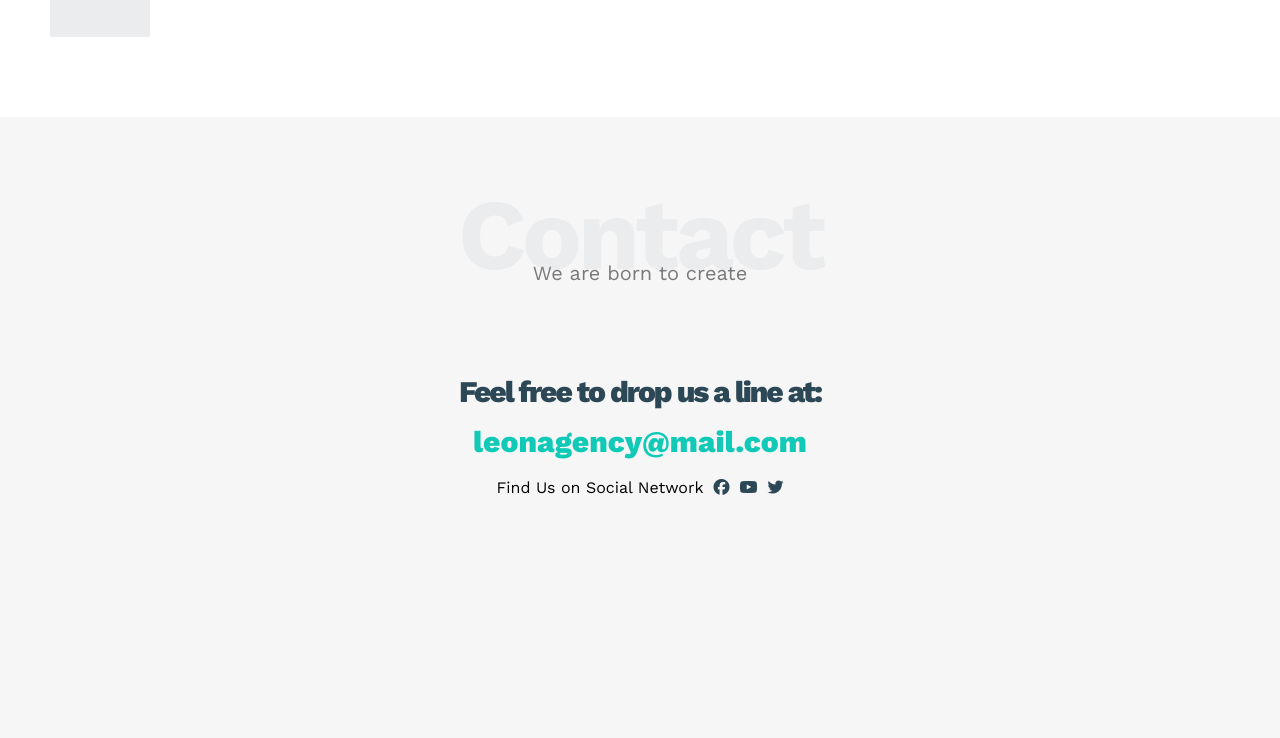
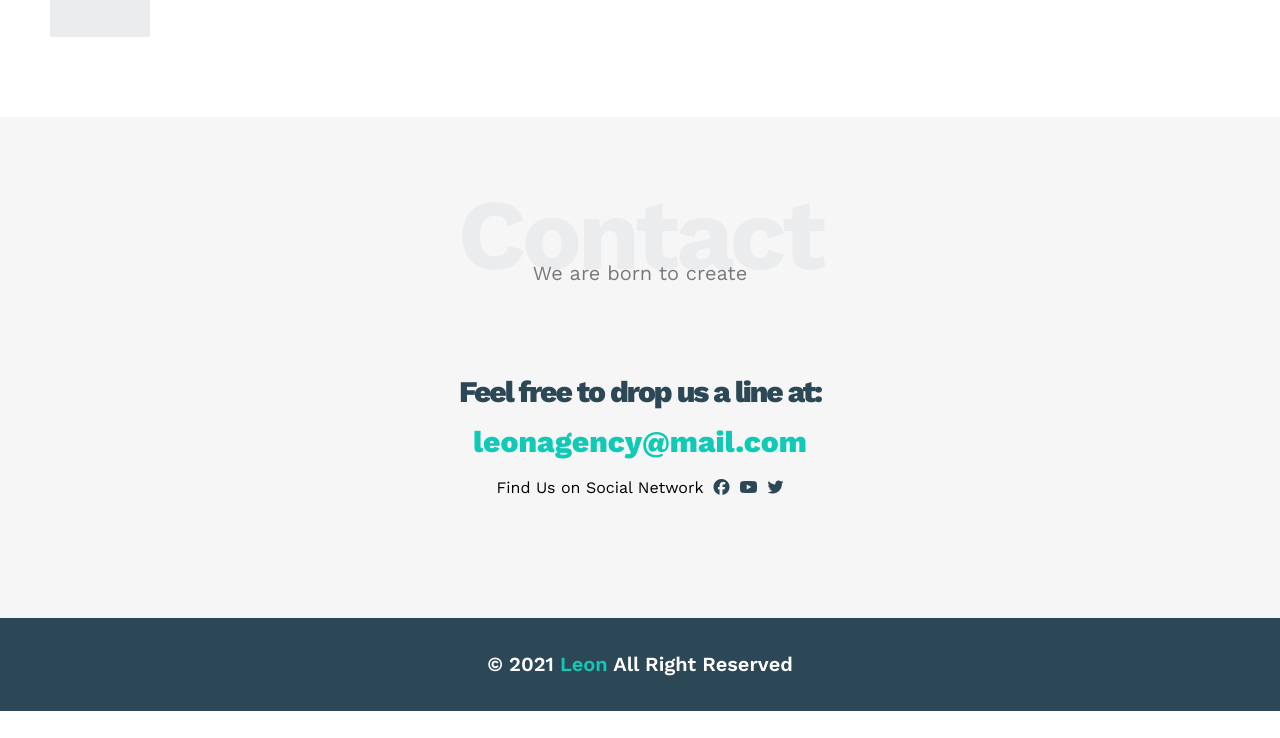
Before and after one commit to moaboud96/L-portfolio-OZ, a plain HTML site: page index.html in a window 1280 px wide. Shown: the part 3188-3926 px from the top of the page. After the commit the page ends 3899 px from the top, so only its background shows below. Drawn offline with nearby package versions, Linux system fonts and the light colour scheme.

Commit message:
footer end

```diff
--- a/CSS/Leon.css
+++ b/CSS/Leon.css
@@ -465,13 +465,13 @@ body {
 
 .contact {
     padding-top: var(--section-padding);
-    padding-bottom: calc(var(--section-padding) + 60px);
+    padding-bottom: var(--section-padding);
     background-color: var(--section-background);
 }
 
 .contact .info {
     padding-top: var(--section-padding);
-    padding-bottom: calc(var(--section-padding) + 60px);
+    padding-bottom: var(--section-padding);
     text-align: center;
 }
 
@@ -512,3 +512,21 @@ body {
 }
 
 /* end contact section  */
+
+/* footer section  */
+
+.footer {
+    padding-top: 15px;
+    padding-bottom: 15px;
+    background-color: var(--sec-color);
+    color: white;
+    text-align: center;
+    font-size: 20px;
+    font-weight: 600;
+}
+
+.footer span {
+    color: var(--main-color);
+}
+
+/* End footer section  */
--- a/index.html
+++ b/index.html
@@ -212,6 +212,16 @@
 
             </div>
         </div>
+        <!-- end contact section  -->
+
+        <!-- start footer   -->
+        <div class="footer">
+            <div class="container">
+                <p>&copy; 2021 <span>Leon</span> All Right Reserved</p>
+            </div>
+
+        </div>
+        <!-- end footer   -->
 
     </body>
 </html>
```
